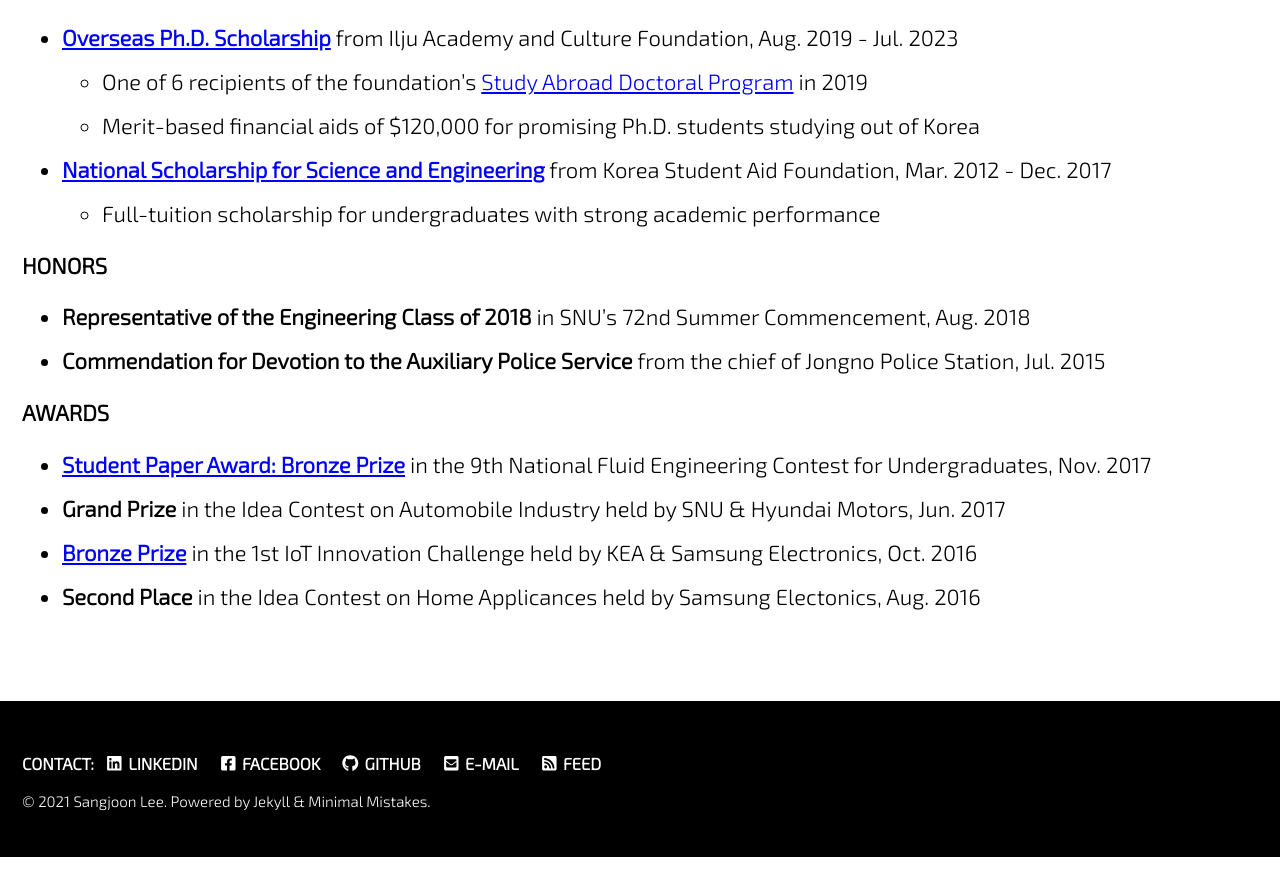
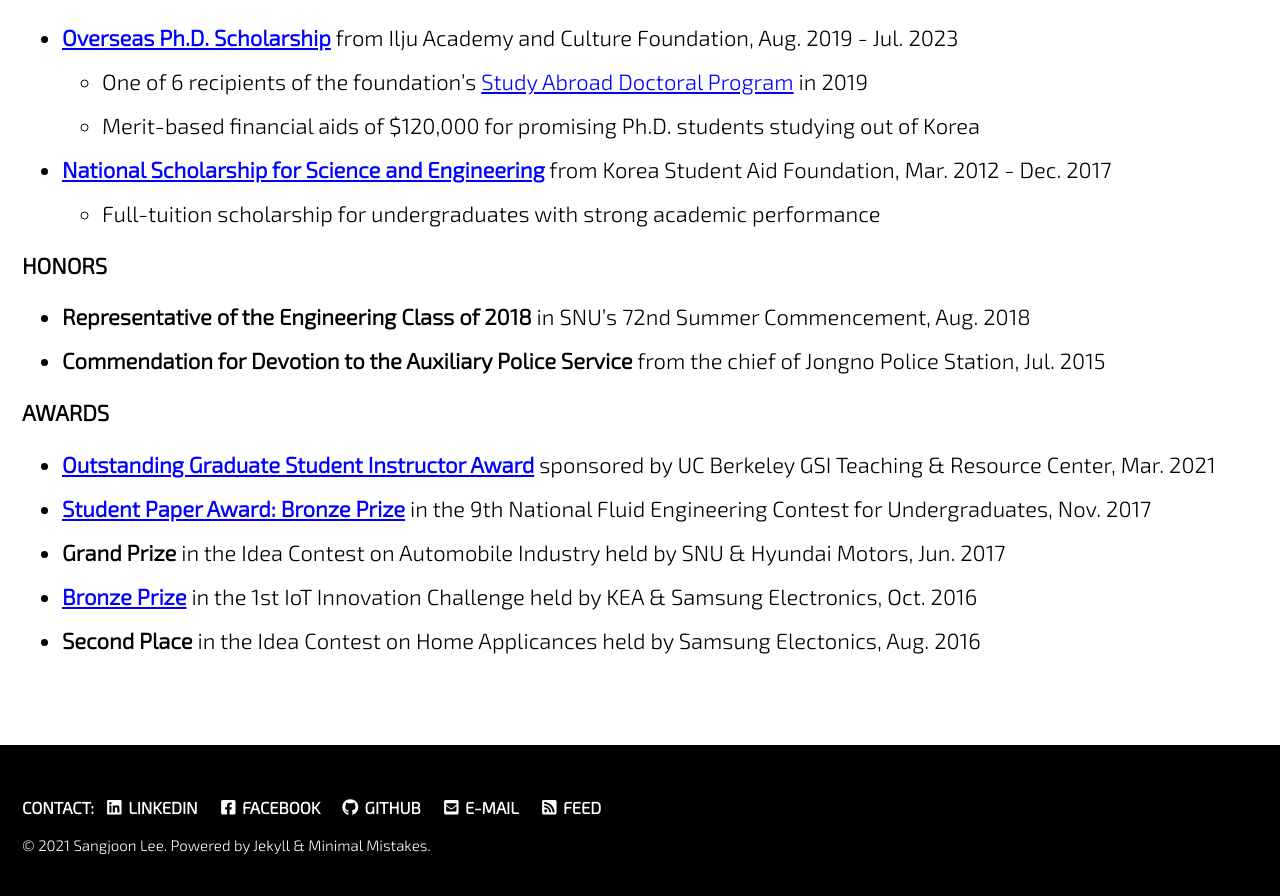
Before and after one commit to jun9303/jun9303.github.io, a Jekyll site: the page built from _pages/about.md, in a window 1280 px wide and 900 px high, scrolled down 2874 px. Shown: the top 896 px of the window. Built offline with Jekyll 4.4.1, drawn with Linux system fonts in a browser that asks for light colours; cached includes are drawn as plain includes; nearby versions of some CDN libraries; before the commit the page ends 3730 px from its top, so only the background shows below that; part of the change alters nothing that is shown.

Commit message:
Signed-off-by: Sangjoon Lee <jun9303@gmail.com>

```diff
--- a/_pages/about.md
+++ b/_pages/about.md
@@ -21,7 +21,7 @@ feature_row:
     <details>
       <summary>[Graduate courses taken]</summary>
 
-      <small>Advanced Fluid Mechanics 1, Engineering Aerodynamics, Numerical Solution of Differential Equations, Spectral Methods for Fluid Dynamics, Vortex Dynamics, Theoretical Statistics</small>
+      <small>Advanced Fluid Mechanics 1, Engineering Aerodynamics, Numerical Solution of Differential Equations (A & B), Oceanic and Atmospheric Waves, Optimization Models in Engineering, Spectral Methods for Fluid Dynamics, Vortex Dynamics, Theoretical Statistics</small>
     </details>
   + Advisor: [Dr. Philip S. Marcus](https://me.berkeley.edu/people/philip-s-marcus/)
 - **B.Sc./B.B.A.**, [Mechanical and Aerospace Engineering](http://me.snu.ac.kr/en) & [Business Administration](http://cba.snu.ac.kr/en), *Seoul National University*, Aug. 2018
@@ -99,6 +99,7 @@ feature_row:
 
 ### AWARDS
 
+- **[Outstanding Graduate Student Instructor Award](https://gsi.berkeley.edu/programs-services/award-programs/ogsi/)** sponsored by UC Berkeley GSI Teaching & Resource Center, Mar. 2021
 - **[Student Paper Award: Bronze Prize](http://www.dbpia.co.kr/journal/articleDetail?nodeId=NODE07287580&language=ko_KR#)** in the 9th National Fluid Engineering Contest for Undergraduates, Nov. 2017
 - **Grand Prize** in the Idea Contest on Automobile Industry held by SNU & Hyundai Motors, Jun. 2017
 - **[Bronze Prize](http://www.iotchallenge.kr/prize-list.php?boardid=prize&mode=view&idx=21&sk=&sw=&offset=&category=2016)** in the 1st IoT Innovation Challenge held by KEA & Samsung Electronics, Oct. 2016
```
